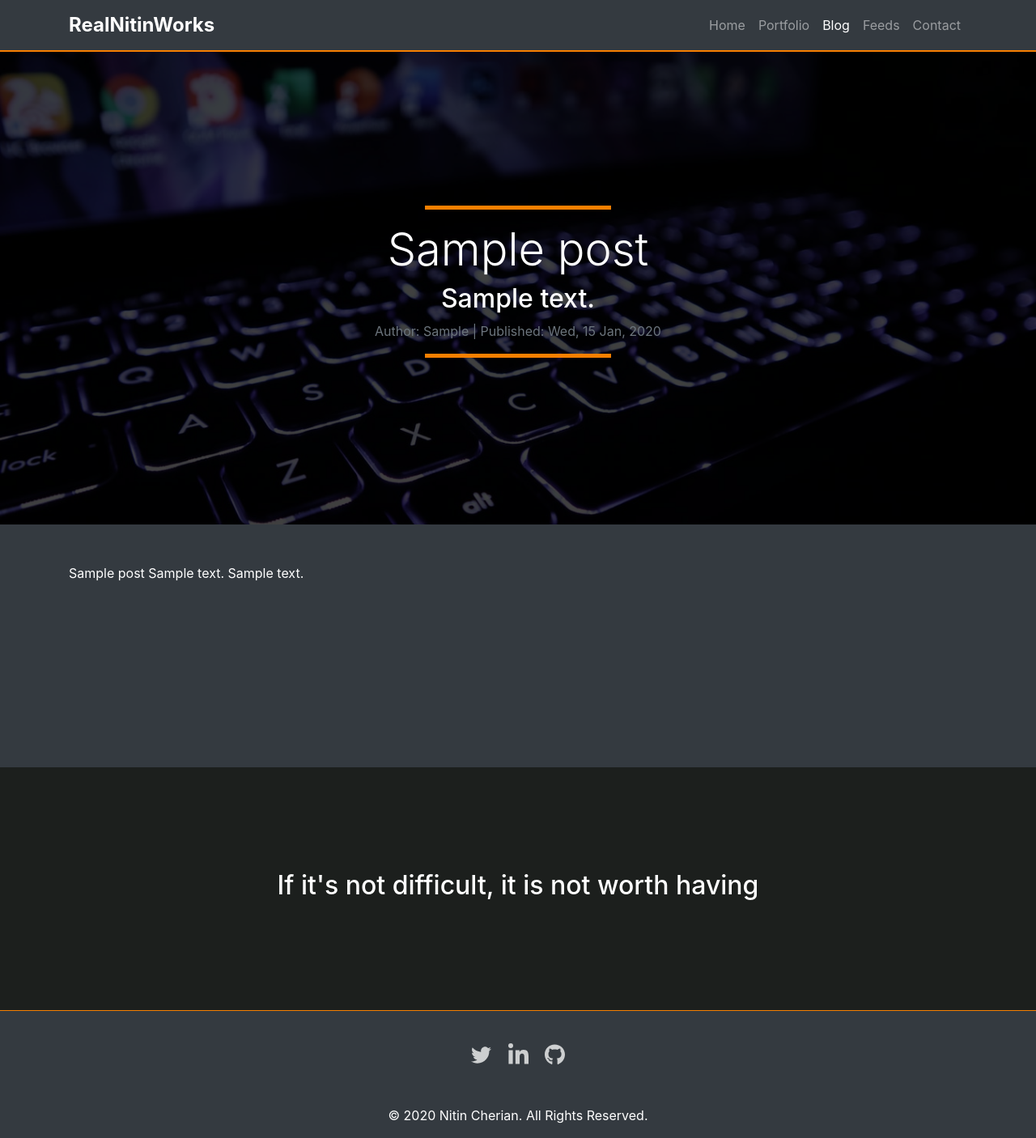
After one commit to realnitinworks/Portfolio, a Django app: a page that uses templates/base.html in a window 1280 px wide. The commit adds this page. Shown: the whole page at 81% size. Run offline with Django 3.2, Linux system fonts and the light colour scheme; tables that the repository leaves empty hold one stand-in row (values such as "Sample post"); parts of the project's set-up code (start-up, migrations or seed data) failed here and were passed over; some libraries are stand-ins or nearby versions.

Commit message:
Add bare version of Detail View for blog posts.

```diff
--- a/blog/models.py
+++ b/blog/models.py
@@ -1,6 +1,7 @@
 from django.db import models
 from django.contrib.auth import get_user_model
 from django.utils import timezone
+from django.shortcuts import reverse
 
 
 class PublishedManager(models.Manager):
@@ -31,3 +32,11 @@ class Post(models.Model):
 
     def __str__(self):
         return f"{self.title}"
+
+    def get_absolute_url(self):
+        return reverse("blog:post_detail", args=[
+            self.publish.year,
+            self.publish.month,
+            self.publish.day,
+            self.slug
+        ])
--- /dev/null
+++ b/blog/templates/blog/post/post_detail.html
@@ -0,0 +1,48 @@
+<!-- blog/post/post_detail.html -->
+
+{% extends 'base.html' %}
+{% load static %}
+
+{% block title %}
+{{ block.super }} - Blog - {{ post.title }}
+{% endblock title %}
+
+<!-- Dynamic content on banner overlay -->
+{% block banner_content %}
+<div class="col d-flex align-items-center justify-content-center">
+    <div class="text-center">
+        <hr class="hr-accent">
+        <h1 class="display-4">{{ post.title }}</h1>
+        <h2>{{ post.summary }}</h2>
+        <p class="text-muted">Author: {{ post.author|title }} | Published: {{ post.publish|date:"D, d M, Y" }}</p>
+        <hr class="hr-accent">
+    </div>
+</div>
+{% endblock banner_content %}
+<!-- Dynamic content on banner overlay ends -->
+
+<!-- Page content sections -->
+{% block content %}
+
+<!-- Section 1-->
+<div class="content-section bg-dark d-flex justify-content-center">
+    <div class="container">
+        {{ post.title }}
+        {{ post.summary }}
+        {{ post.body }}
+
+    </div>
+</div>
+<!-- Section 1 ends -->
+
+<!-- Section 2 -->
+<div class="content-section bg-dark-secondary d-flex justify-content-center">
+    <div class="row justify-content-center align-self-center text-center">
+        <div class="col-sm-12">
+            <h2 class="quote">If it's not difficult, it is not worth having</h2>
+        </div>
+    </div>
+</div>
+<!-- Section 2 ends -->
+
+{% endblock content %}
--- a/blog/templates/blog/post/post_list.html
+++ b/blog/templates/blog/post/post_list.html
@@ -28,7 +28,7 @@
         <div class="row row-cols-1 row-cols-md-3">
             {% for post in posts %}
             <div class="col mb-4 d-flex justify-content-center">
-                <a class="card-link d-flex justify-content-center" href="#">
+                <a class="card-link d-flex justify-content-center" href="{{ post.get_absolute_url }}">
                     <div class="card col-12 col-sm-9 col-md-12 bg-dark color-secondary">
                         <picture>
 
@@ -45,7 +45,7 @@
                         </div>
                         <div class="card-footer text-muted">
 
-                            {{ post.publish }}
+                            {{ post.publish|date:"M d, Y" }}
 
                         </div>
                     </div>
--- a/blog/urls.py
+++ b/blog/urls.py
@@ -1,11 +1,12 @@
 from django.urls import path
 
-from .views import post_list
+from .views import post_list, post_detail
 
 
 app_name = "blog"
 
 
 urlpatterns = [
-    path("", post_list, name="post_list")
+    path("", post_list, name="post_list"),
+    path("<int:year>/<int:month>/<int:day>/<slug:slug>/", post_detail, name="post_detail")
 ]
--- a/blog/views.py
+++ b/blog/views.py
@@ -1,4 +1,4 @@
-from django.shortcuts import render
+from django.shortcuts import render, get_object_or_404
 
 from .models import Post
 
@@ -11,3 +11,19 @@ def post_list(request):
         "blog/post/post_list.html",
         {"posts": posts, "active": "blog"}
     )
+
+
+def post_detail(request, year, month, day, slug):
+    post = get_object_or_404(
+        Post,
+        publish__year=year,
+        publish__month=month,
+        publish__day=day,
+        slug=slug
+    )
+
+    return render(
+        request,
+        "blog/post/post_detail.html",
+        {"post": post, "active": "blog"}
+    )
--- a/templates/base.html
+++ b/templates/base.html
@@ -16,7 +16,7 @@
     {% include "navbar.html" %}
 
     <!-- Banner with overlay below the Navbar -->
-    <div class="header banner">
+    <div class="header banner pt-5 p-md-none">
         <div class="row h-100">
             <div class="col-md-12 d-flex h-100 image-color-overlay flex-column flex-sm-row">
                 <!-- Dyanamic content on top of the banner -->
--- a/templates/navbar.html
+++ b/templates/navbar.html
@@ -1,5 +1,5 @@
 <!-- Navbar -->
-<nav class="navbar navbar-dark navbar-expand-md bg-dark">
+<nav class="navbar navbar-dark navbar-expand-md bg-dark fixed-top">
     <div class="container"><a class="navbar-brand" href="{% url "portfolio:home" %}"
             style="font-size: 24px;"><strong>RealNitinWorks</strong></a><button data-toggle="collapse"
             class="navbar-toggler" data-target="#navcol-1"><span class="sr-only">Toggle navigation</span><span
```
